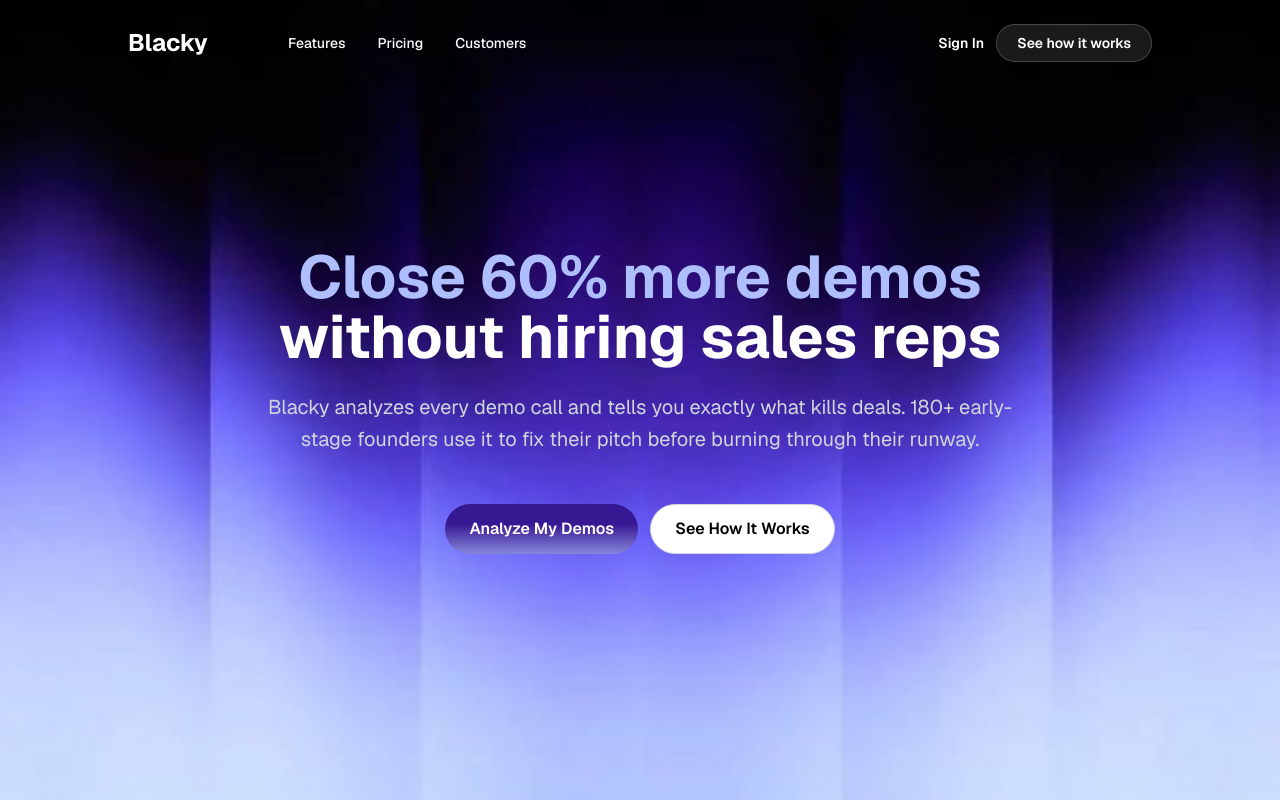
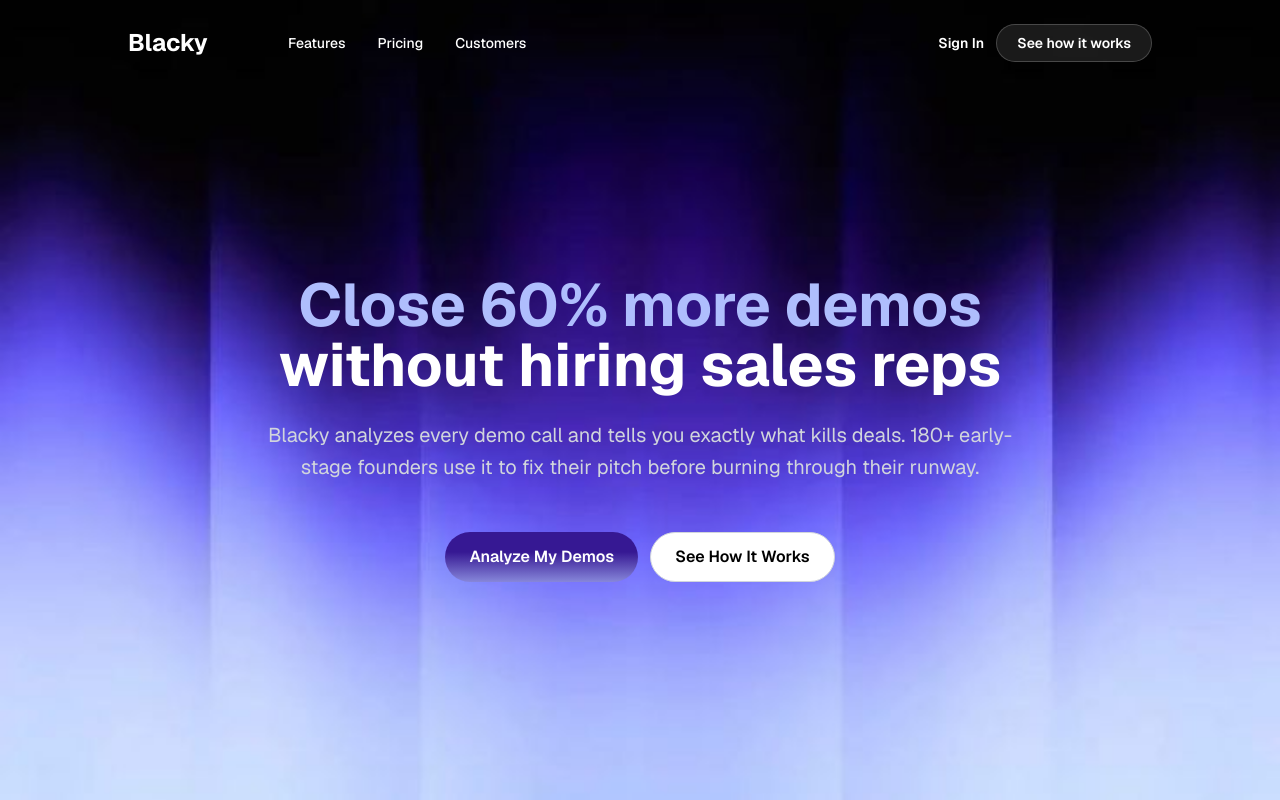
Before and after one commit to FahadBinQaiser/blacky, a React (Vite) app: page / in a window 1280 px wide. Built offline with nearby package versions, Linux system fonts and the light colour scheme; a web font is replaced by a local one.

Commit message:
Fixed responsiveness

```diff
--- a/src/components/HeroSection/HeroSection.jsx
+++ b/src/components/HeroSection/HeroSection.jsx
@@ -4,7 +4,7 @@
   return (
     <section className="relative hero h-screen text-white overflow-hidden px-4 py-4 sm:py-8 md:py-12 lg:py-20 xl:py-32">
       <div className="mx-auto max-w-5xl flex flex-col justify-center items-center h-full space-y-12">
-        <div className="space-y-6 text-center">
+        <div className="space-y-6 sm:pt-14 text-center">
           <h1 className="mx-auto text-balance max-w-4xl text-4xl md:text-5xl lg:text-6xl font-bold">
             <span className="text-[#afbefd]">Close 60% more demos {""}</span>
             without hiring sales reps
```
